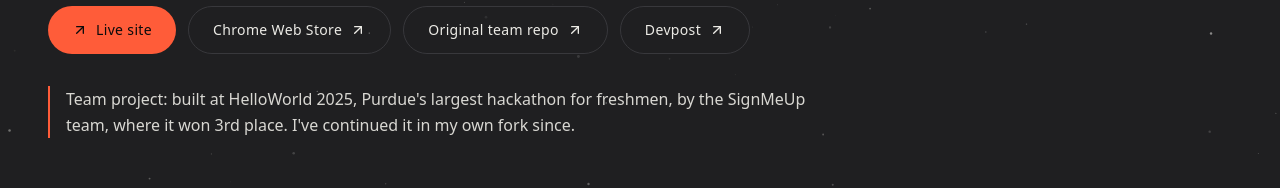
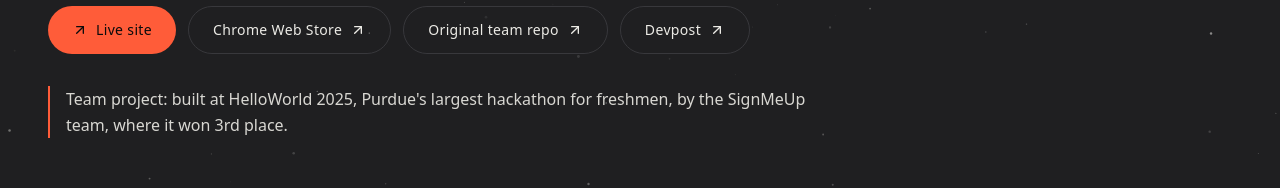
Before and after one commit to Xenon757/portfolio, a Next.js app: page /projects/signmeup in a window 1280 px wide. Shown: the part 571-759 px from the top of the page. Built offline with nearby package versions, Linux system fonts and the light colour scheme; no server answers.

Commit message:
content: trim the SignMeUp team note

```diff
--- a/src/data/projects.ts
+++ b/src/data/projects.ts
@@ -56,7 +56,7 @@ export const projects: Project[] = [
       { label: "Original team repo", href: "https://github.com/ShlokShar/SignMeUp" },
       { label: "Devpost", href: "https://devpost.com/software/signmeup-the-asl-subtitle" },
     ],
-    team: "Team project: built at HelloWorld 2025, Purdue's largest hackathon for freshmen, by the SignMeUp team, where it won 3rd place. I've continued it in my own fork since.",
+    team: "Team project: built at HelloWorld 2025, Purdue's largest hackathon for freshmen, by the SignMeUp team, where it won 3rd place.",
     thumbnail: {
       src: "/projects/signmeup-thumb.webp",
       alt: "SignMeUp landing page with an upload box and an animated signer performing the sign THANK-YOU.",
```
